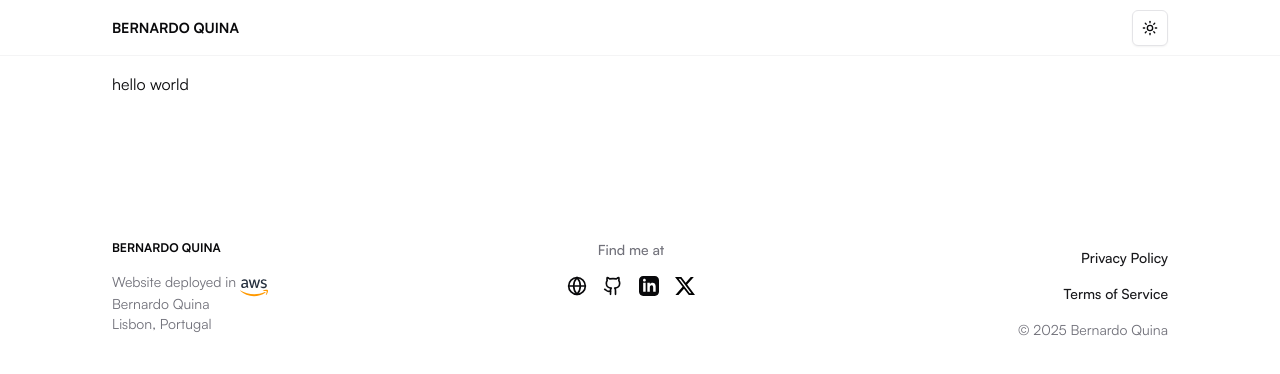
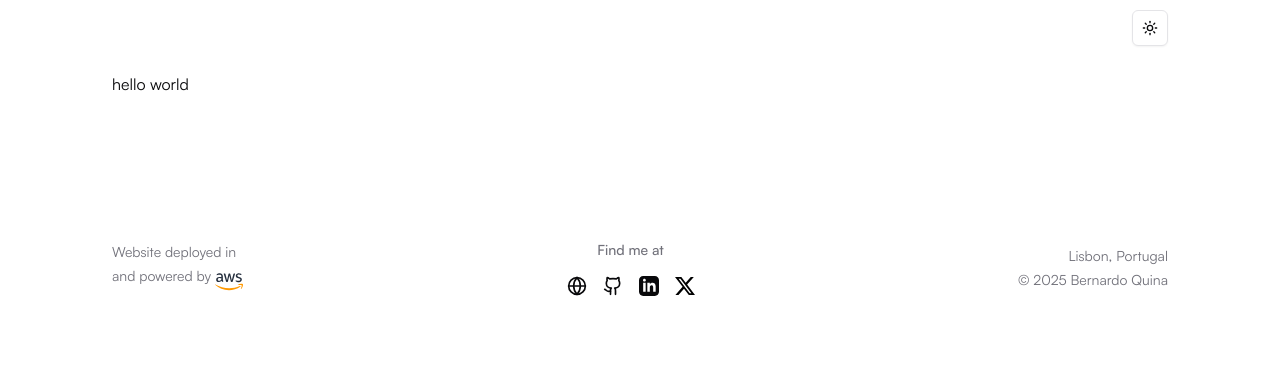
Before and after one commit to BernardoQuina/personal-website, a Next.js app: page / in a window 1280 px wide. Shown: the top 374 px of the page. Built offline with nearby package versions, Linux system fonts and the light colour scheme.

Commit message:
Simpler footer

```diff
--- a/src/components/footer.tsx
+++ b/src/components/footer.tsx
@@ -1,31 +1,23 @@
-import Link from 'next/link';
 import { Globe, Github } from 'lucide-react';
 
 import { Aws } from './icons/aws';
 import { Linkedin } from './icons/linkedin';
 import { X } from './icons/x';
-import { Button } from './ui/button';
 
 export function Footer() {
   return (
     <footer className="mt-20 w-full items-center overflow-hidden bg-background/95 backdrop-blur supports-[backdrop-filter]:bg-background/60">
       <div className="w-full max-w-[70rem] justify-between gap-12 px-4 py-12 sm:flex-row sm:gap-0 lg:px-8">
         <div className="w-full flex-row items-center justify-around sm:contents sm:justify-between">
-          <div className="gap-4">
-            <Link href="/" className="justify-center">
-              <h1 className="text-xs font-bold">BERNARDO QUINA</h1>
-            </Link>
-            <div>
+          <div className="justify-center">
+            <div className="flex-column items-center gap-1 sm:items-start">
+              <p className="text-sm text-muted-foreground">
+                Website deployed in
+              </p>
               <div className="flex-row gap-1">
-                <p className="text-sm text-muted-foreground">
-                  Website deployed in
-                </p>
+                <p className="text-sm text-muted-foreground">and powered by</p>
                 <Aws className="h-7 w-7" />
               </div>
-              <p className="-mt-1.5 text-center text-sm text-muted-foreground sm:text-start">
-                Bernardo Quina <br />
-                Lisbon, Portugal
-              </p>
             </div>
           </div>
           <div className="items-center gap-4 self-start">
@@ -72,20 +64,11 @@ export function Footer() {
             </div>
           </div>
         </div>
-        <div className="items-center sm:items-end sm:pl-6">
-          <div className="flex-row gap-4 sm:contents sm:gap-0">
-            <Button variant="link" asChild className="w-fit px-0">
-              <Link href="/privacy">
-                <span className="text-sm font-medium">Privacy Policy</span>
-              </Link>
-            </Button>
-            <Button variant="link" asChild className="w-fit px-0">
-              <Link href="/terms">
-                <span className="text-sm font-medium">Terms of Service</span>
-              </Link>
-            </Button>
-          </div>
-          <span className="pt-2 text-sm text-muted-foreground">
+        <div className="items-center justify-center gap-1 sm:items-end">
+          <span className="text-sm text-muted-foreground">
+            Lisbon, Portugal
+          </span>
+          <span className="text-sm text-muted-foreground">
             © {new Date().getFullYear()} Bernardo Quina
           </span>
         </div>
--- a/src/components/header.tsx
+++ b/src/components/header.tsx
@@ -1,14 +1,9 @@
-import Link from 'next/link';
-
 import { ThemeToggle } from './theme-toggle';
 
 export function Header() {
   return (
-    <header className="sticky top-0 z-50 h-14 w-full items-center justify-center border-b border-border/40 bg-background/95 backdrop-blur supports-[backdrop-filter]:bg-background/60 dark:border-border">
-      <div className="w-full max-w-[70rem] flex-row justify-between px-4 lg:px-8">
-        <Link href="/" className="justify-center">
-          <h1 className="text-sm font-bold">BERNARDO QUINA</h1>
-        </Link>
+    <header className="sticky top-0 z-50 h-14 w-full items-center justify-center bg-background/95 backdrop-blur supports-[backdrop-filter]:bg-background/60">
+      <div className="w-full max-w-[70rem] flex-row justify-end px-4 lg:px-8">
         <div className="flex-row gap-2">
           <ThemeToggle />
         </div>
--- a/src/pages/privacy.tsx
+++ /dev/null
@@ -1,19 +0,0 @@
-import { PageLayout } from '../components/page-layout';
-
-export default function Privacy() {
-  return (
-    <PageLayout
-      pageTitle="Bernardo Quina | Privacy Policy"
-      pageDescription="todo"
-    >
-      <div className="mb-12">
-        <h2 className="mb-4 text-2xl font-semibold">Privacy Policy</h2>
-        <p className="mb-4">Last Updated: January 2025</p>
-
-        <div className="space-y-4">
-          <h3 className="text-xl font-medium">1. Todo</h3>
-        </div>
-      </div>
-    </PageLayout>
-  );
-}
--- a/src/pages/terms.tsx
+++ /dev/null
@@ -1,18 +0,0 @@
-import { PageLayout } from '../components/page-layout';
-
-export default function Terms() {
-  return (
-    <PageLayout
-      pageTitle="Bernardo Quina | Terms of Service"
-      pageDescription="todo"
-    >
-      <div className="mb-12">
-        <h2 className="mb-4 text-2xl font-semibold">Terms of Service</h2>
-        <p className="mb-4">Last Updated: January 2025</p>
-        <div className="space-y-4">
-          <h3 className="text-xl font-medium">1. Todo</h3>
-        </div>
-      </div>
-    </PageLayout>
-  );
-}
```
